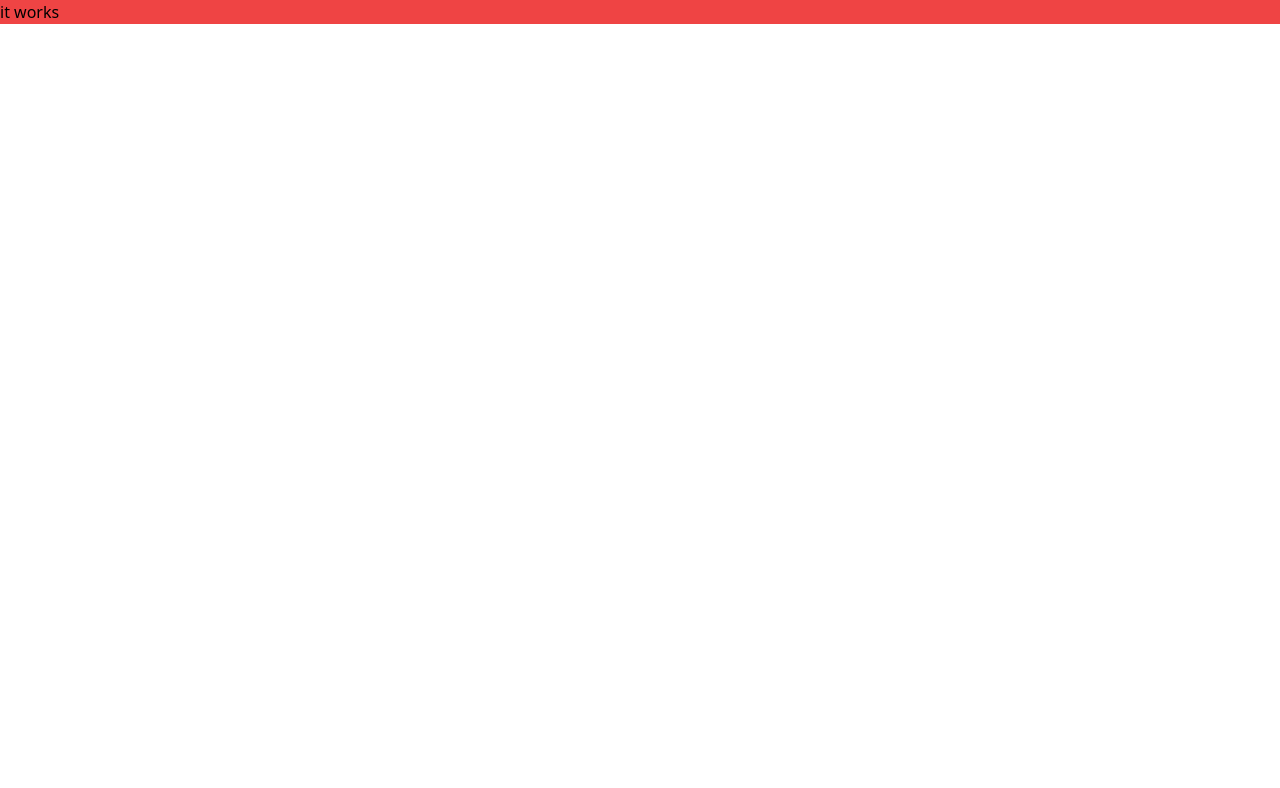
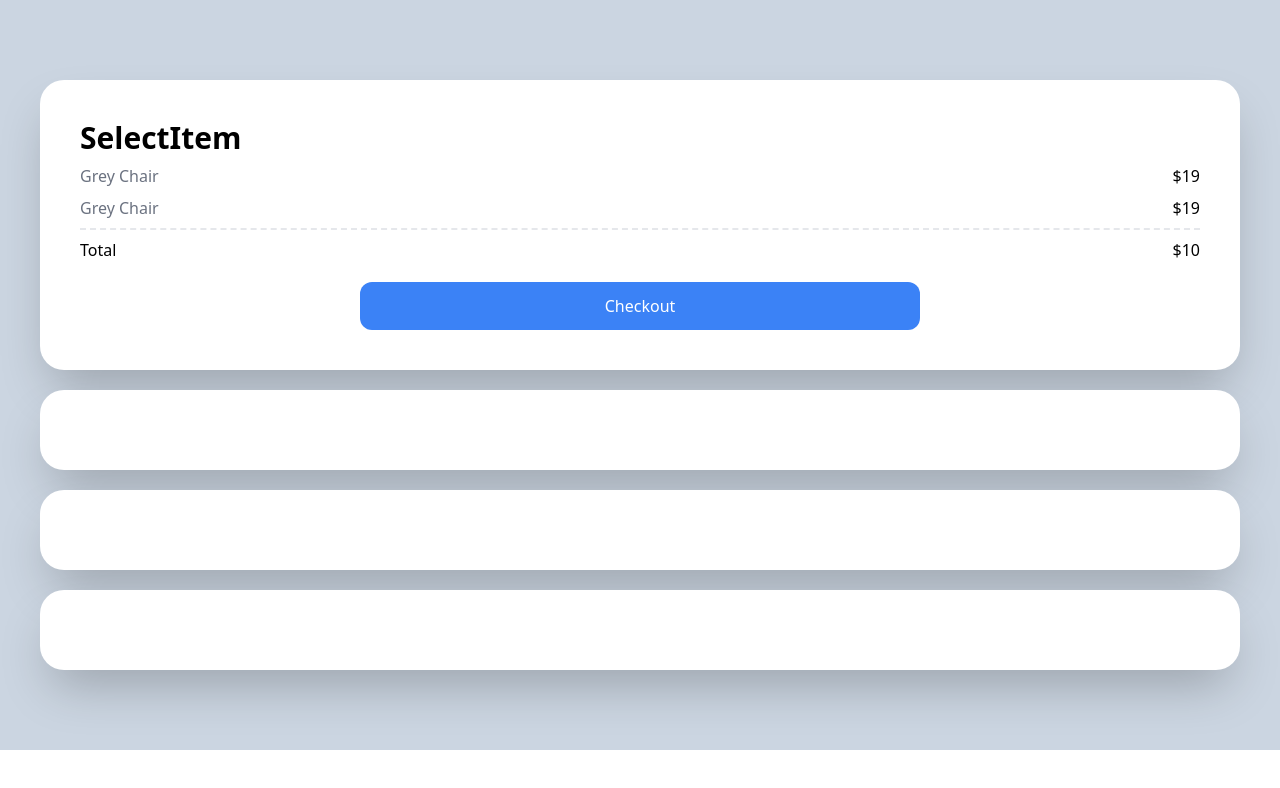
Before and after one commit to GwangjoGong/carrot-market, a Next.js app: page / in a window 1280 px wide. Shown: the top 788 px of the page. Built offline with nearby package versions, Linux system fonts and the light colour scheme.

Commit message:
4.1 Test Drive part One

```diff
--- a/package.json
+++ b/package.json
@@ -19,6 +19,7 @@
     "eslint": "8.8.0",
     "eslint-config-next": "12.0.10",
     "postcss": "^8.4.6",
+    "tailwind-styled-components": "^2.1.4",
     "tailwindcss": "^3.0.19",
     "typescript": "4.5.5"
   }
--- a/pages/index.tsx
+++ b/pages/index.tsx
@@ -1,10 +1,74 @@
 import type { NextPage } from 'next';
+import tw from 'tailwind-styled-components';
 
 const Home: NextPage = () => {
   return (
-    <div className="bg-red-500">
-      <h1 className="text-black">it works</h1>
-    </div>
+    <Container>
+      <Box>
+        <SelectItemHeading>SelectItem</SelectItemHeading>
+        <SelectItemRow>
+          <SelectItemRowTitle>Grey Chair</SelectItemRowTitle>
+          <SelectItemRowContent>$19</SelectItemRowContent>
+        </SelectItemRow>
+        <SelectItemRow>
+          <SelectItemRowTitle>Grey Chair</SelectItemRowTitle>
+          <SelectItemRowContent>$19</SelectItemRowContent>
+        </SelectItemRow>
+        <SelectItemRow border>
+          <SelectItemRowTitle strong>Total</SelectItemRowTitle>
+          <SelectItemRowContent>$10</SelectItemRowContent>
+        </SelectItemRow>
+        <SelectItemButton>Checkout</SelectItemButton>
+      </Box>
+      <Box></Box>
+      <Box></Box>
+      <Box></Box>
+    </Container>
   );
 };
 export default Home;
+
+const Container = tw.div`
+  bg-slate-300
+  py-20
+  px-10
+  grid
+  gap-5
+`;
+
+const Box = tw.div`
+  bg-white
+  p-10
+  rounded-3xl
+  shadow-2xl
+`;
+
+const SelectItemHeading = tw.span`
+  font-semibold
+  text-3xl
+`;
+
+const SelectItemRow = tw.div<{ border?: boolean }>`
+  flex
+  justify-between
+  mt-2
+  ${(p) => (p.border ? 'border-t-2 border-dashed pt-2' : '')}
+`;
+
+const SelectItemRowTitle = tw.span<{ strong?: boolean }>`
+  ${(p) => (p.strong ? 'text-black' : 'text-gray-500')}
+`;
+
+const SelectItemRowContent = tw.span``;
+
+const SelectItemButton = tw.button`
+  mt-5
+  bg-blue-500
+  text-white
+  p-3
+  w-1/2
+  mx-auto
+  block
+  text-center
+  rounded-xl
+`;
```
Also changed, not shown: 1 other file (tests, documents, lock files or other folders).
